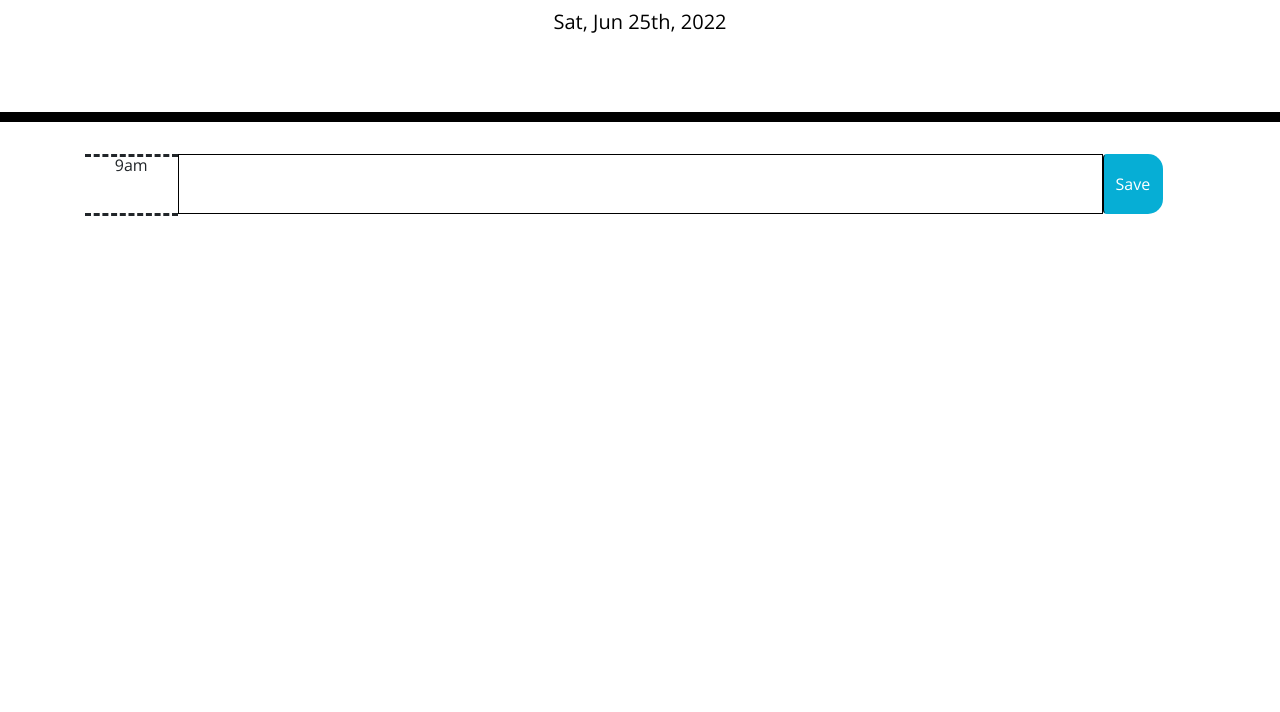
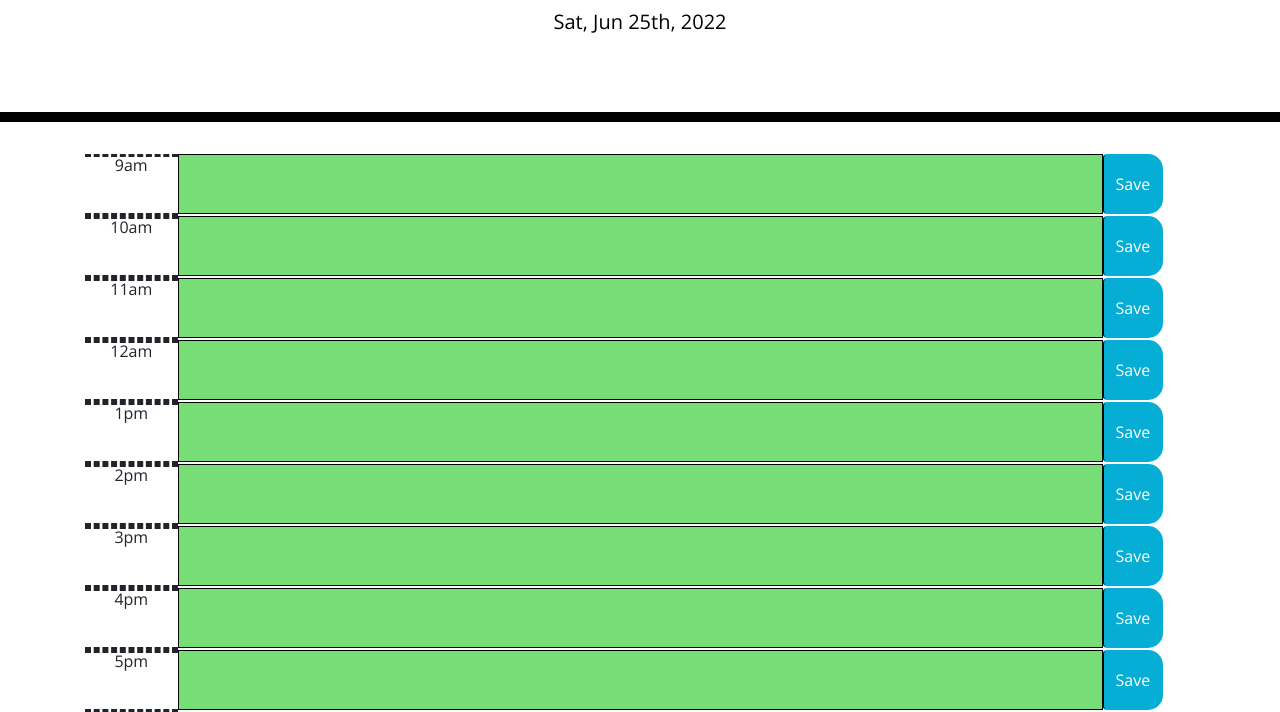
Before and after one commit to YipChiSan/work-day-scheduler, a plain HTML site: page index.html in a window 1280 px wide. Shown: the part 182-894 px from the top of the page. Before the commit the page ends 800 px from the top, so only its background shows below. Drawn offline with nearby package versions, Linux system fonts and the light colour scheme.

Commit message:
Finish the text area display element

```diff
--- a/asset/script.js
+++ b/asset/script.js
@@ -1,2 +1,39 @@
 var today = moment().format("ddd, MMM Do, YYYY");
 $("#currentDay").text(today);
+let containerEl = $(".container");
+
+let currentTime = parseInt(moment().format("k"));
+for (let i = 9; i <= 17; i++) {
+    let displayTime;
+    let textAreaTimeClass;
+    if (i > 12) {
+        displayTime = (i - 12) + "pm";
+    } else {
+        displayTime = i + "am";
+    }
+
+    if (i < currentTime) {
+        textAreaTimeClass = "past";
+    } else if (i == currentTime) {
+        textAreaTimeClass = "present";
+    } else {
+        textAreaTimeClass = "future";
+    }
+
+    let displayTimeEl = $("<p class='col-1 time-block'>" + displayTime + "</p>");
+
+    let textAreaEl = $("<textArea class='description " + textAreaTimeClass + "'></textArea>");
+    let bigColEl = $("<div class='col-10'></div>");
+    bigColEl.append(textAreaEl);
+
+    let btnEl = $("<button type='button' class='btn saveBtn'>Save</button>");
+    let btnColEl = $("<div class='col-1'></div>");
+    btnColEl.append(btnEl);
+
+    let rowEl = $("<div class='row no-gutters'></div>");
+    rowEl.append(displayTimeEl);
+    rowEl.append(bigColEl);
+    rowEl.append(btnColEl);
+
+    containerEl.append(rowEl);
+}
--- a/index.html
+++ b/index.html
@@ -30,19 +30,6 @@
     </header>
     <div class="container">
       <!-- Timeblocks go here -->
-      <div class="row no-gutters">
-        <p class="col-1 time-block">9am</p>
-
-        <div class="col-10">
-          <textarea class="description">
-
-          </textarea>
-        </div>
-
-        <div class="col-1">
-          <button type="button" class="btn saveBtn">Save</button>
-        </div>
-      </div>
 
     </div>
 
```
